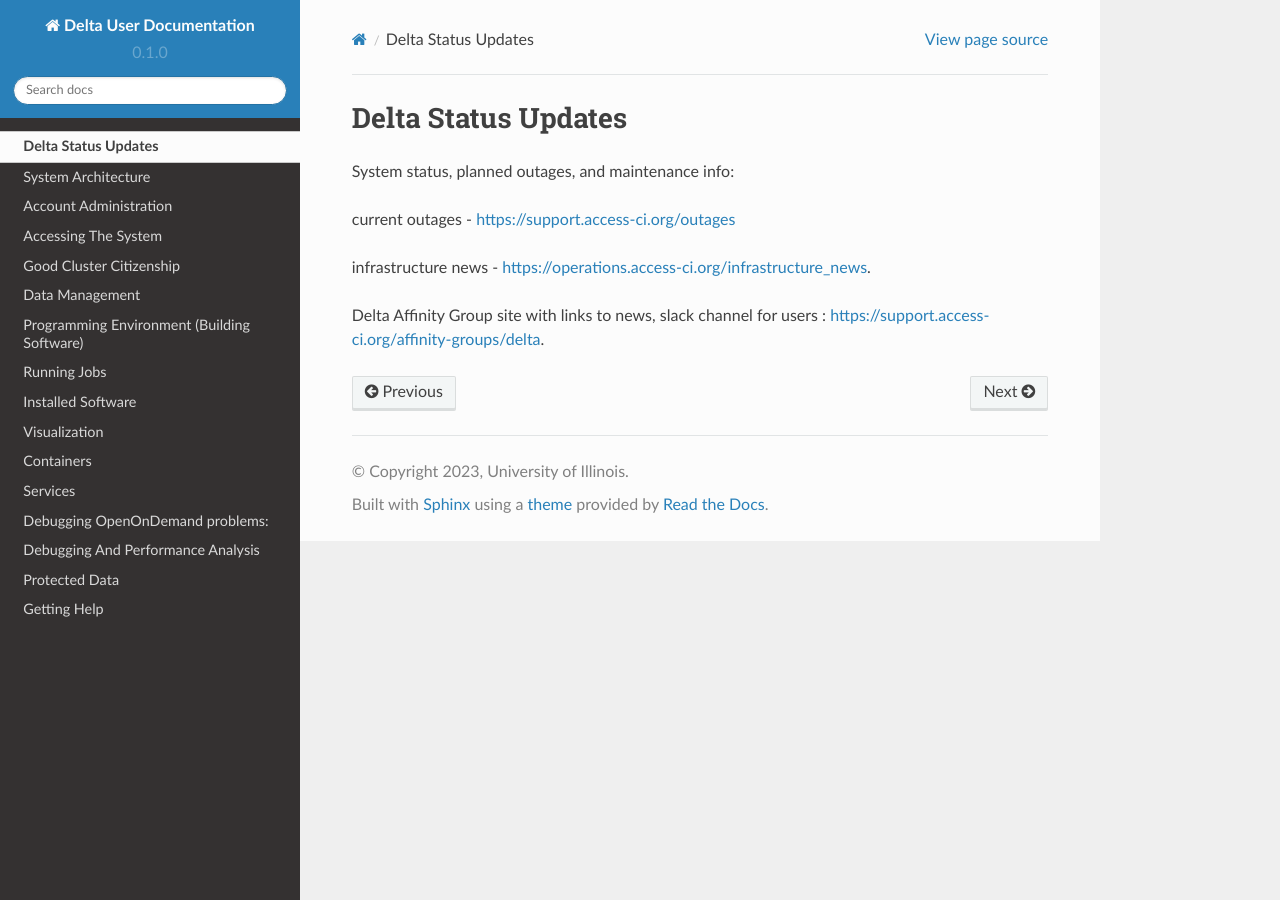
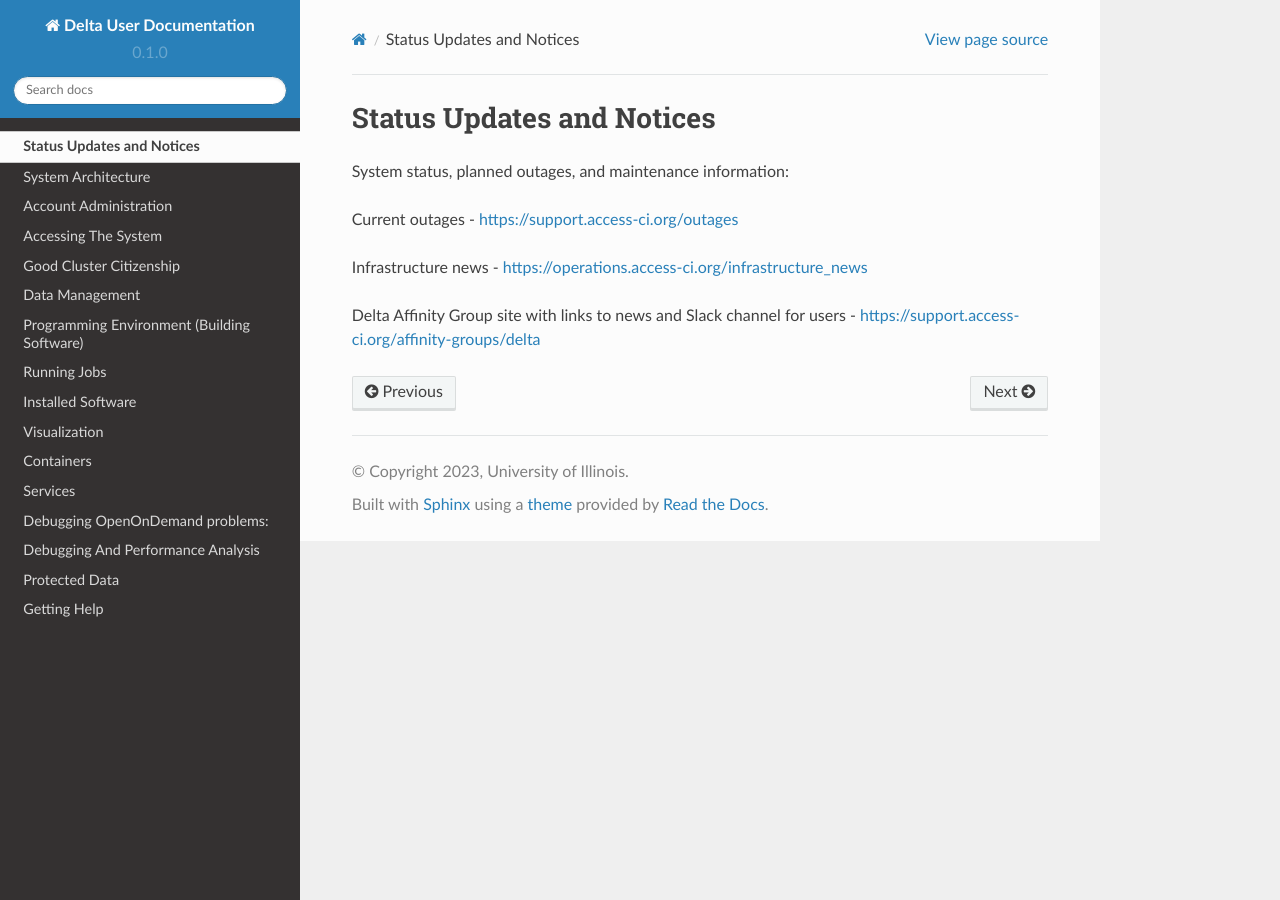
Before and after one commit to ncsa/Delta_doc, a Sphinx documentation site: the page built from docs/source/status_updates.rst, in a window 1280 px wide. Built offline with Sphinx 7.4.7 and the Read the Docs theme 2.0.0, drawn with Linux system fonts in a browser that asks for light colours; pages that are not in the unit, such as notebooks, are missing from menus.

Commit message:
Update status_updates.rst Editorial changes
Revised heading and made other editorial changes for consistency.

```diff
--- a/docs/source/status_updates.rst
+++ b/docs/source/status_updates.rst
@@ -1,13 +1,13 @@
 .. _status:
 
-Delta Status Updates
--------------------------
-System status, planned outages, and maintenance info:
+Status Updates and Notices
+---------------------------
+System status, planned outages, and maintenance information:
 
-current outages - https://support.access-ci.org/outages
+Current outages - https://support.access-ci.org/outages
 
-infrastructure news -
-https://operations.access-ci.org/infrastructure_news.
+Infrastructure news -
+https://operations.access-ci.org/infrastructure_news
 
-Delta Affinity Group site with links to news, slack channel for users :
-https://support.access-ci.org/affinity-groups/delta.
+Delta Affinity Group site with links to news and Slack channel for users -
+https://support.access-ci.org/affinity-groups/delta
```
